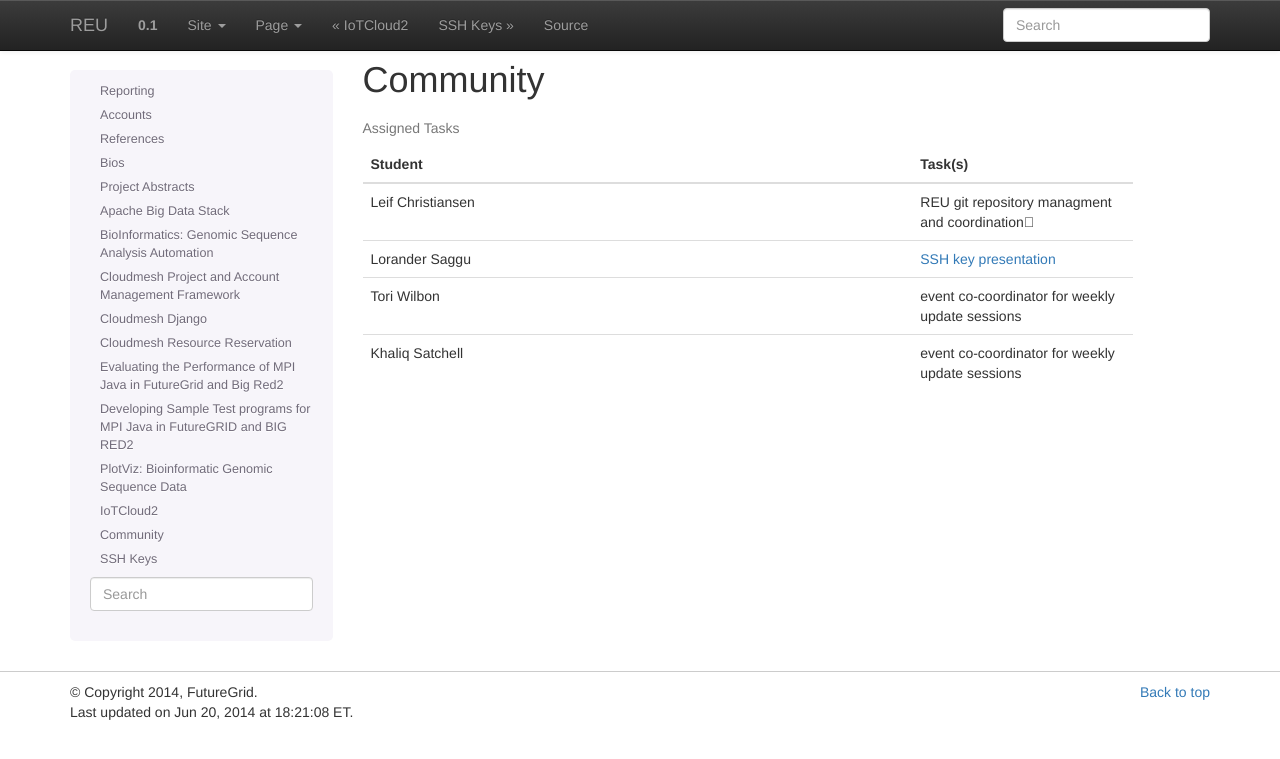
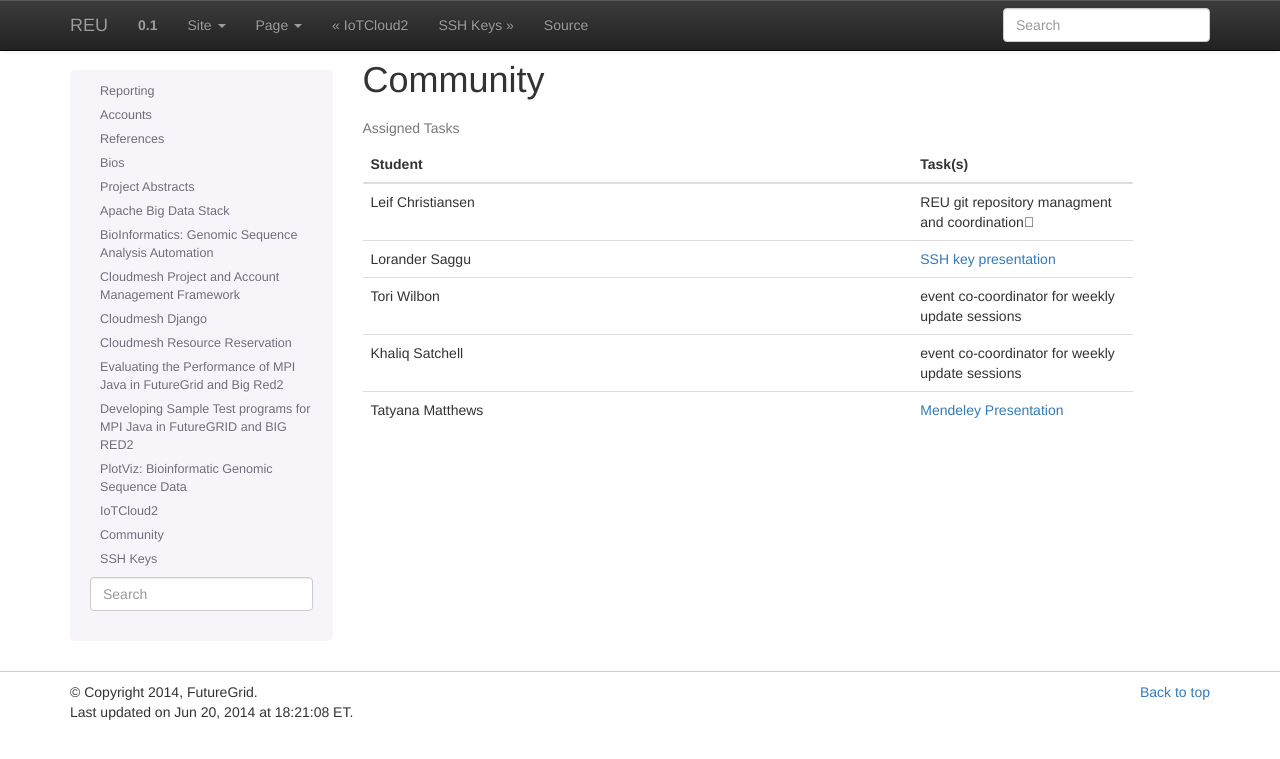
Before and after one commit to cloudmesh-project/reu-2014, a Sphinx documentation site: the page built from doc/source/community.rst, in a window 1280 px wide. Shown: the top 759 px of the page. Built offline with Sphinx 7.4.7, drawn with Linux system fonts in a browser that asks for light colours.

Commit message:
Update community.rst

```diff
--- a/doc/source/community.rst
+++ b/doc/source/community.rst
@@ -16,3 +16,5 @@ Community
      - event co-coordinator for weekly update sessions
    * - Khaliq Satchell
      - event co-coordinator for weekly update sessions
+   * - Tatyana Matthews
+     - `Mendeley Presentation <http://cloudmesh.futuregrid.org/reu/mendeley.html>`_
```
